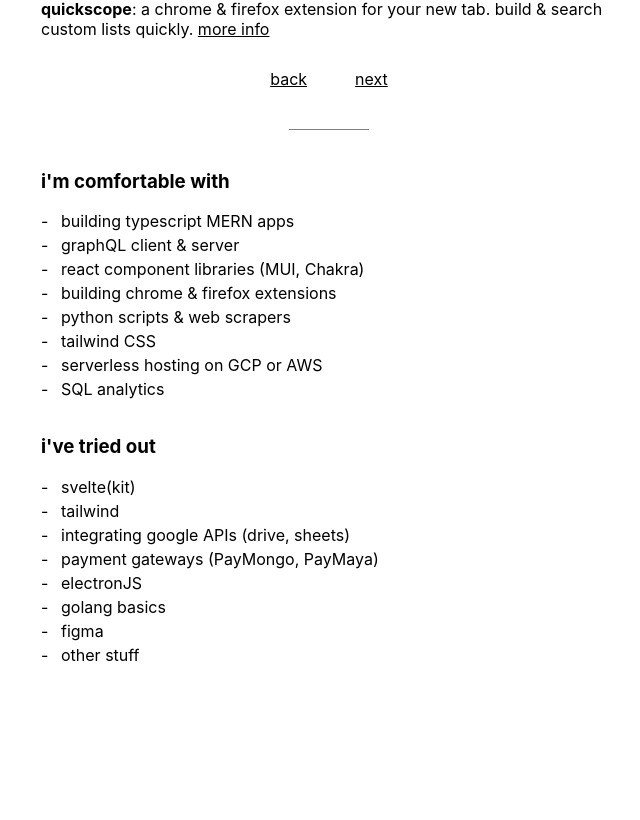
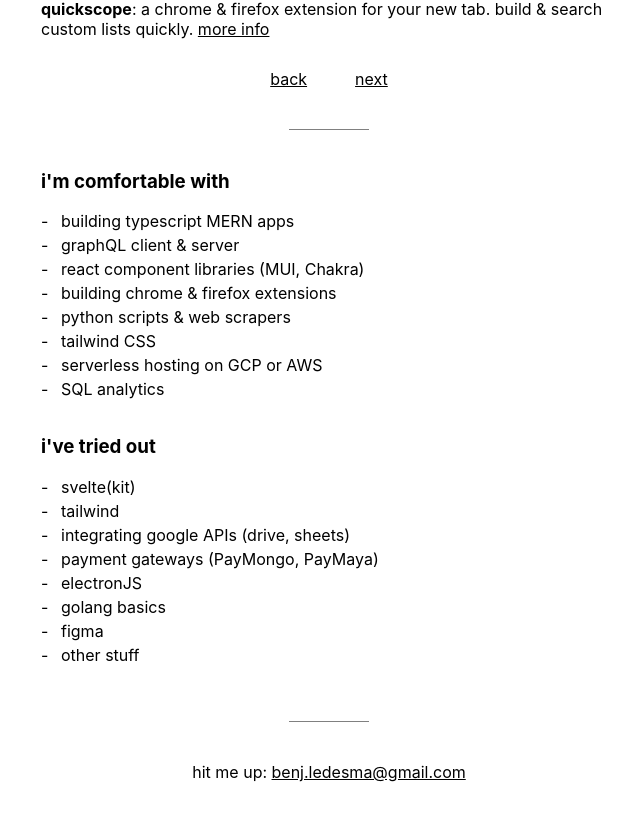
Before and after one commit to ledesmablt/coffee-catalog, a Next.js app: page / in a window 1280 px wide. Shown: the part 770-1590 px from the top of the page, without its empty margins (311-951 px from the left). Before the commit the page ends 1491 px from the top, so only its background shows below. Built offline with nearby package versions, Linux system fonts and the light colour scheme.

Commit message:
Add email & fix hack font

```diff
--- a/pages/index.tsx
+++ b/pages/index.tsx
@@ -310,6 +310,21 @@ const Home: NextPage = () => {
               ))}
             </List>
           </Section>
+
+          <Divider />
+
+          <Section style={{ display: 'flex', justifyContent: 'center' }}>
+            <p style={{ margin: 0 }}>
+              hit me up:{' '}
+              <a
+                href='mailto:benj.ledesma@gmail.com'
+                target={'_blank'}
+                rel={'noreferrer'}
+              >
+                benj.ledesma@gmail.com
+              </a>
+            </p>
+          </Section>
         </Container>
       </Wrapper>
     </>
--- a/styles/globals.css
+++ b/styles/globals.css
@@ -13,3 +13,8 @@ a {
 * {
   box-sizing: border-box;
 }
+
+@font-face {
+  font-family: 'Hack';
+  src: url('/Hack-Regular.ttf');
+}
```
Also changed, not shown: public/Hack-Regular.ttf (added).
